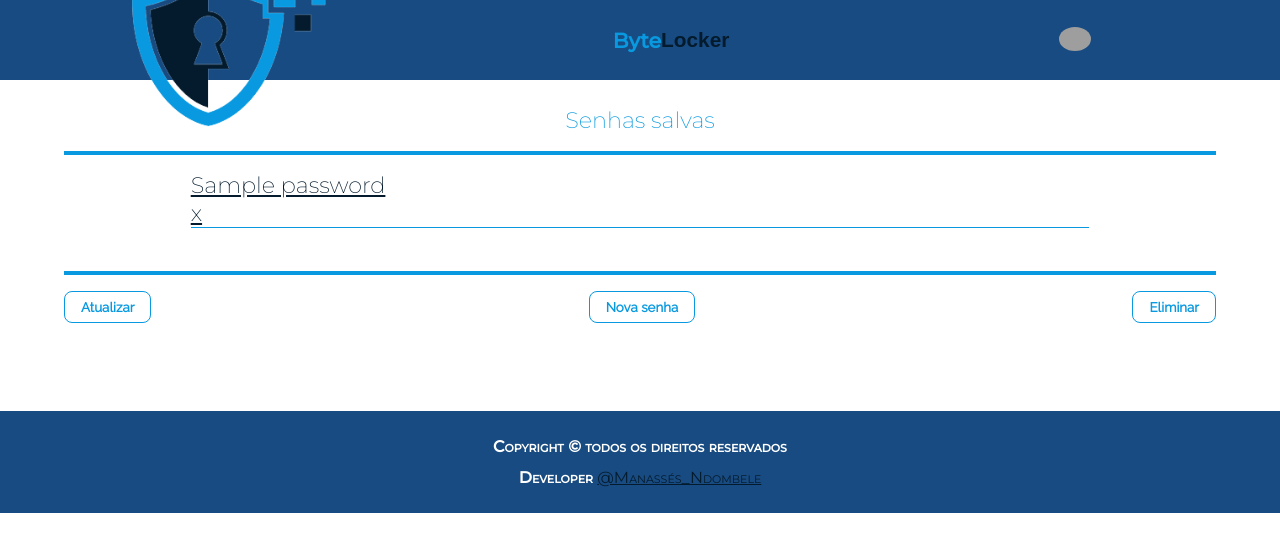
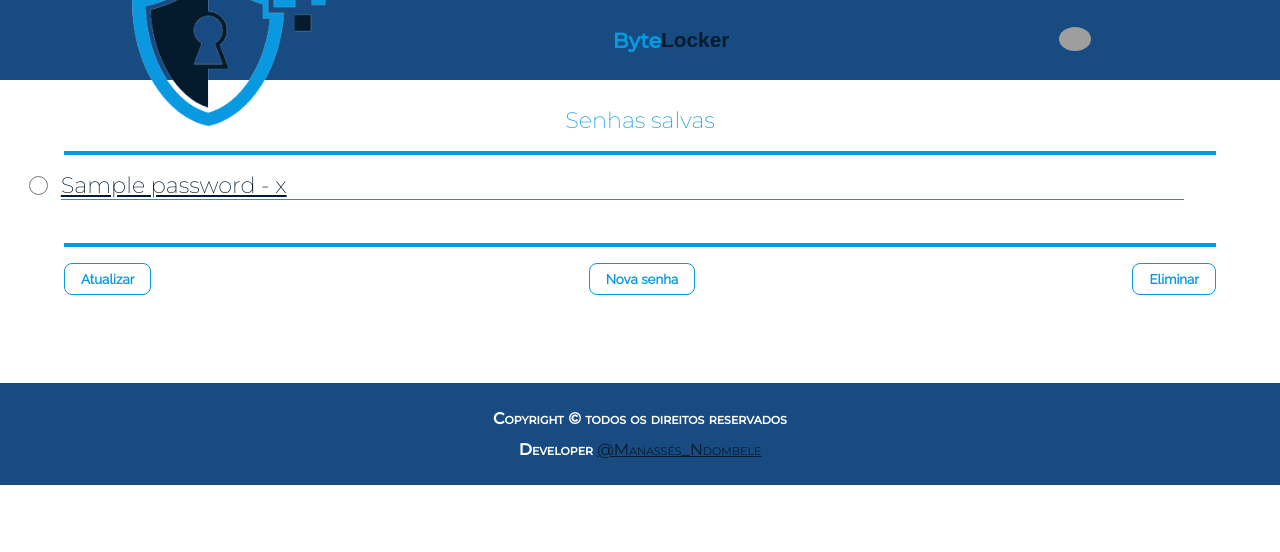
Before and after one commit to ManassesNdombele/Bit-locker, a Django app: page /saved-passwords/list/ in a window 1280 px wide. Shown: the top 552 px of the page. Run offline with Django 4.2, Linux system fonts and the light colour scheme; a user stored in the database is signed in; tables that the repository leaves empty hold one stand-in row (values such as "Sample post"); some web fonts are replaced; grey boxes are pictures that could not be loaded.

Commit message:
Novos estilos e elementos para senhas salvas
Desenvolvi novos estilos para o template saved-passwd e adicionei novos elementos

```diff
--- a/byte_locker_app/static/styles/saved-passwd.css
+++ b/byte_locker_app/static/styles/saved-passwd.css
@@ -13,7 +13,7 @@
     display: flex;
     flex-direction: column;
     align-items: center;
-    justify-content: center;
+    justify-content: left;
 }
 
 .saved-passwords > h1 {
@@ -37,20 +37,19 @@ hr {
     width: 100%;
     display: flex;
     flex-direction: column;
-    justify-content: center;
+    justify-content: left;
     align-items: center;
 }
 
 .saved-passwords li {
     margin-bottom: 1.7rem;
-    width: 80%;
+    width: 100%;
     display: flex;
     align-items: center;
     justify-content: left;
-    flex-direction: column;
 }
 
-.saved-passwords p {
+.saved-passwords label {
     width: 90%;
     text-align: left;
     color: var(--first_color);
@@ -60,18 +59,10 @@ hr {
     border-bottom: 1px solid var(--second_color);
 }
 
-.password-datas > input {
-    width: 100%;
-    text-align: left;
-    color: var(--first_color);
-    font-weight: bold;
-    font-size: 1rem;
-    border-top-width: 0px;
-    border-left-width: 0px;
-    border-right-width: 0px;
-    border-bottom-width: 3px;
-    border-color: var(--first_color);
-    padding: 0.4rem;
+.saved-passwords input {
+    width: 1.2rem;
+    height: 1.2rem;
+    margin: 0rem 0.8rem;
 }
 
 .actions {
--- a/templates/saved-passwd.html
+++ b/templates/saved-passwd.html
@@ -11,7 +11,8 @@
     <ul>
         {% for data in passwords_datas %}
             <li class="password-datas">
-                <p>{{ data.title }} <br> {{ data.password }}</p>
+                <input type="radio" name="password-data" id="password-{{ data.password_key }}">
+                <label for="password-{{ data.password_key }}">{{ data.title }} - {{ data.password }}</label>
             </li>
         {% endfor %}
     </ul>
```
